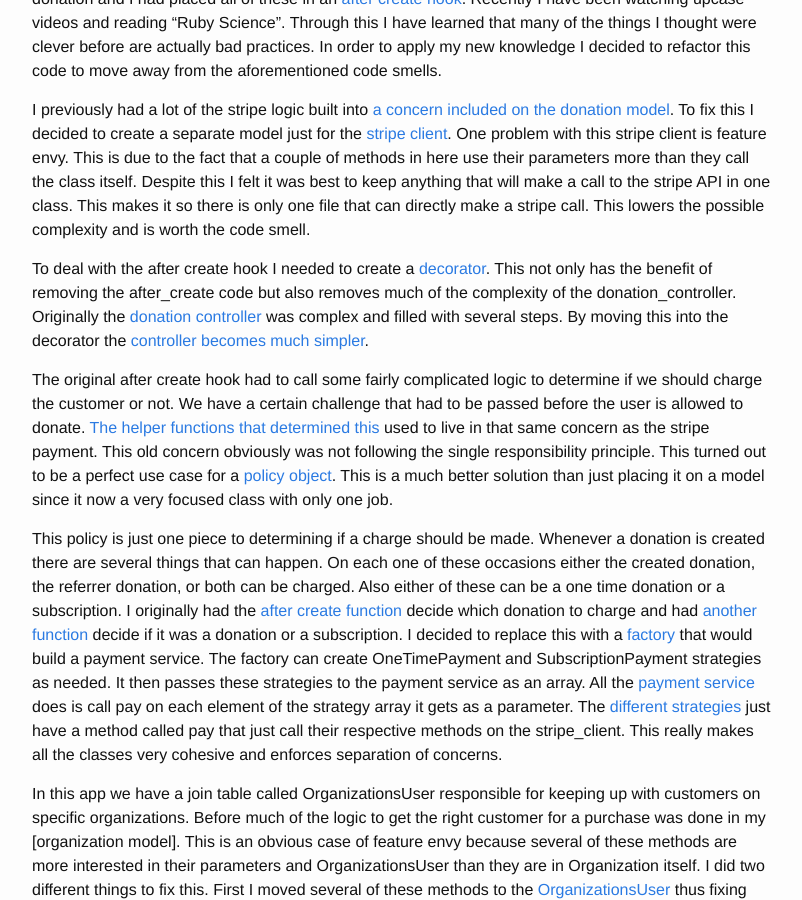
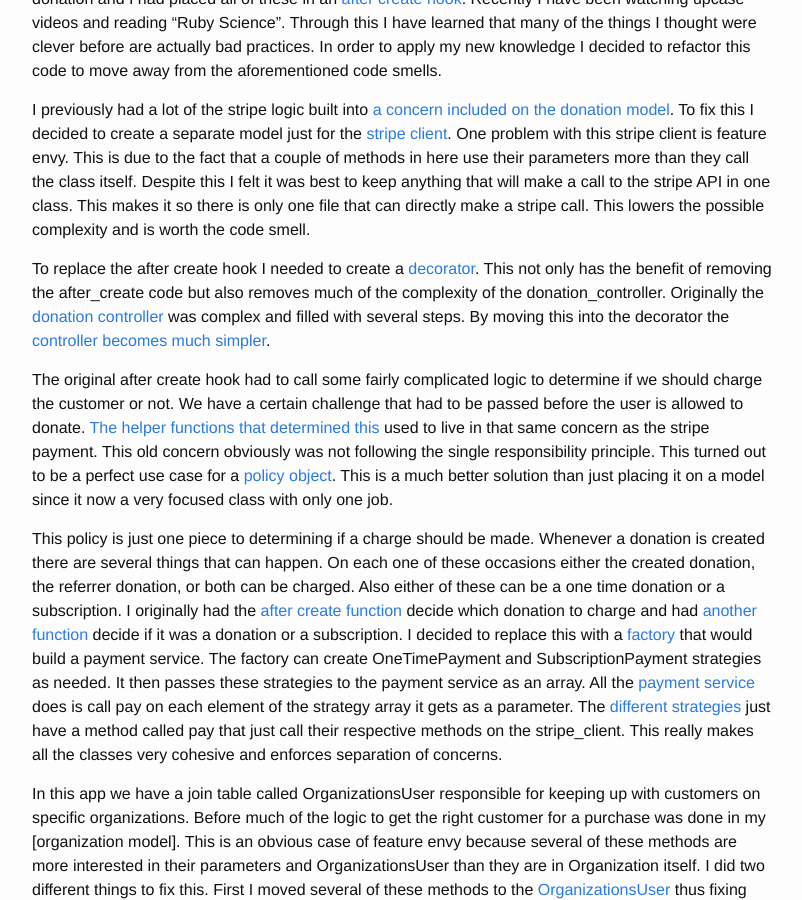
Before and after one commit to frasermince/frasermince.github.io, a Jekyll site: the page built from _posts/2015-07-11-code-sample.markdown, in a window 1280 px wide and 900 px high, scrolled down 444 px. Shown: the whole window, without its empty margins (238-1040 px from the left). Built offline with Jekyll 4.4.1, drawn with Linux system fonts in a browser that asks for light colours.

Commit message:
Make language less vague.

```diff
--- a/_posts/2015-07-11-code-sample.markdown
+++ b/_posts/2015-07-11-code-sample.markdown
@@ -10,7 +10,7 @@ I started with several code smells and broken windows. The biggest piece of this
 
 I previously had a lot of the stripe logic built into [a concern included on the donation model][create_subscription]. To fix this I decided to create a separate model just for the [stripe client][stripe_client]. One problem with this stripe client is feature envy. This is due to the fact that a couple of methods in here use their parameters more than they call the class itself. Despite this I felt it was best to keep anything that will make a call to the stripe API in one class. This makes it so there is only one file that can directly make a stripe call. This lowers the possible complexity and is worth the code smell.
 
-To deal with the after create hook I needed to create a [decorator][decorator]. This not only has the benefit of removing the after_create code but also removes much of the complexity of the donation_controller. Originally the [donation controller][old_donation_controller] was complex and filled with several steps. By moving this into the decorator the [controller becomes much simpler][new_donation_controller].
+To replace the after create hook I needed to create a [decorator][decorator]. This not only has the benefit of removing the after_create code but also removes much of the complexity of the donation_controller. Originally the [donation controller][old_donation_controller] was complex and filled with several steps. By moving this into the decorator the [controller becomes much simpler][new_donation_controller].
 
 The original after create hook had to call some fairly complicated logic to determine if we should charge the customer or not. We have a certain challenge that had to be passed before the user is allowed to donate. [The helper functions that determined this][old_policy] used to live in that same concern as the stripe payment. This old concern obviously was not following the single responsibility principle. This turned out to be a perfect use case for a [policy object][new_policy]. This is a much better solution than just placing it on a model since it now a very focused class with only one job.
 
```
